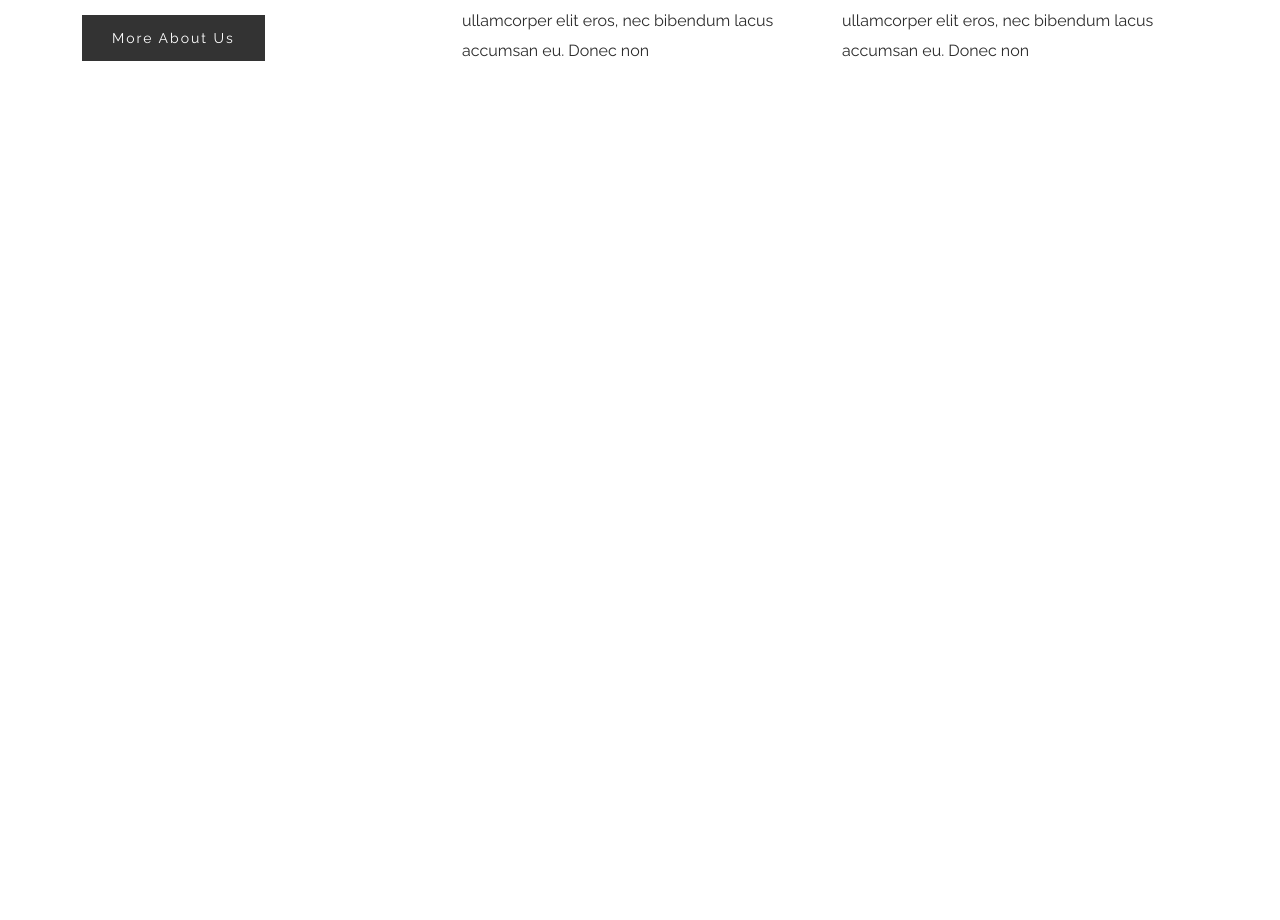
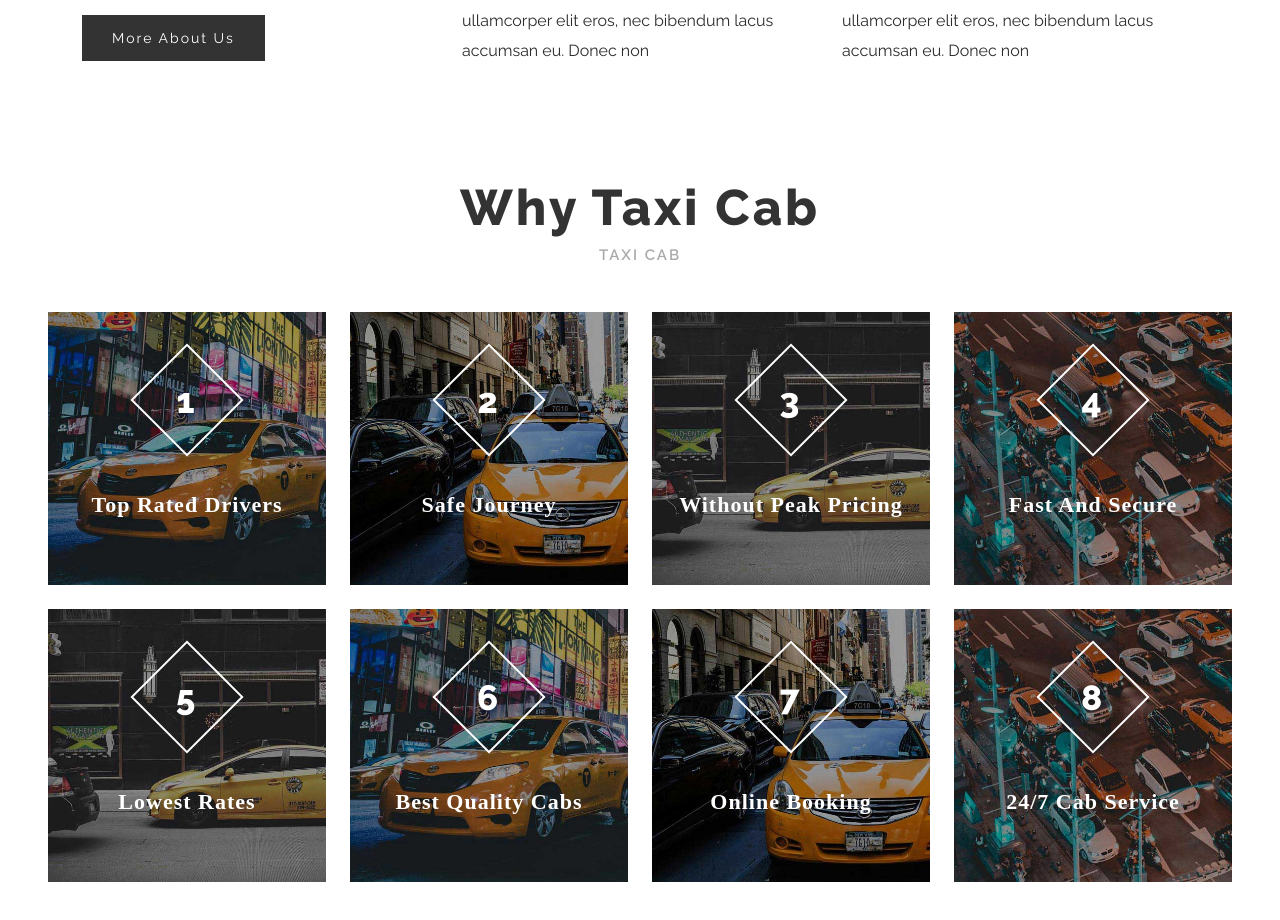
Before and after one commit to Cyber9jaDev/Car-Booking-System, a React (Vite) app in the folder client/: page / in a window 1280 px wide. Shown: the part 1222-2142 px from the top of the page. Before the commit the page ends 1352 px from the top, so only its background shows below. Built offline with nearby package versions, Linux system fonts and the light colour scheme.

Commit message:
why component

```diff
--- a/client/src/App.tsx
+++ b/client/src/App.tsx
@@ -1,6 +1,7 @@
 import Banner from "./components/users/Banner";
 import TopNav from "./components/users/TopNav";
 import Welcome from "./components/users/Welcome";
+import Why from "./components/users/Why";
 
 
 function App() {
@@ -10,6 +11,7 @@ function App() {
     <TopNav />
     <Banner />
     <Welcome />
+    <Why />
     </>
   )
 }
--- /dev/null
+++ b/client/src/components/users/Why.tsx
@@ -0,0 +1,66 @@
+import '../../sass/why.scss';
+
+const Why = () => {
+  return (
+    <section id='why' className='why'>
+      <div className="container-fluid p-md-5 p-3">
+        <header>
+          <h3 className="heading text-capitalize text-center">Why taxi cab</h3>
+          <h5 className="heading mb-5 text-center">Taxi Cab</h5>
+        </header>
+        <div className="row why-grids">
+          <div className="col-lg-3 col-md-4 col-sm-6">
+            <div className="py-5 px-2 mb-4 grid1 text-center">
+              <h4 className="mx-auto"><span>1</span></h4>
+              <p className="mt-5">Top Rated Drivers</p>
+            </div>
+          </div>
+          <div className="col-lg-3 col-md-4 col-sm-6">
+            <div className="py-5 px-2 mb-4 grid2 text-center">
+              <h4 className="mx-auto"><span>2</span></h4>
+              <p className="mt-5">Safe Journey</p>
+            </div>
+          </div>
+          <div className="col-lg-3 col-md-4 col-sm-6">
+            <div className="py-5 px-2 mb-4 grid3 text-center">
+              <h4 className="mx-auto"><span>3</span></h4>
+              <p className="mt-5">Without Peak Pricing</p>
+            </div>
+          </div>
+          <div className="col-lg-3 col-md-4 col-sm-6">
+            <div className="py-5 px-2 mb-4 grid4 text-center">
+              <h4 className="mx-auto"><span>4</span></h4>
+              <p className="mt-5">Fast And Secure</p>
+            </div>
+          </div>
+          <div className="col-lg-3 col-md-4 col-sm-6">
+            <div className="py-5 px-2 mb-md-0 mb-4 grid5 text-center">
+              <h4 className="mx-auto"><span>5</span></h4>
+              <p className="mt-5">Lowest Rates</p>
+            </div>
+          </div>
+          <div className="col-lg-3 col-md-4 col-sm-6">
+            <div className="py-5 px-2 mb-md-0 mb-4 grid6 text-center">
+              <h4 className="mx-auto"><span>6</span></h4>
+              <p className="mt-5">Best Quality Cabs</p>
+            </div>
+          </div>
+          <div className="col-lg-3 col-md-4 col-sm-6">
+            <div className="py-5 px-2 mb-sm-0 mb-4 grid7 text-center">
+              <h4 className="mx-auto"><span>7</span></h4>
+              <p className="mt-5">Online Booking</p>
+            </div>
+          </div>
+          <div className="col-lg-3 col-md-4 col-sm-6">
+            <div className="py-5 px-2 grid8 text-center">
+              <h4 className="mx-auto"><span>8</span></h4>
+              <p className="mt-5">24/7 Cab Service</p>
+            </div>
+          </div>
+        </div>
+		</div>
+    </section>
+  )
+}
+
+export default Why;
--- /dev/null
+++ b/client/src/sass/why.scss
@@ -0,0 +1,100 @@
+#why{
+
+  h3.heading {
+    font-size: 50px;
+    font-weight: 800;
+    letter-spacing: 3px;
+    color: #333;
+  }
+
+  h5.heading {
+      text-transform: uppercase;
+      font-size: 15px;
+      font-weight: 600;
+      color: #aaa;
+      letter-spacing: 2px;
+  }
+  .grid1:hover, .grid2:hover, .grid3:hover, .grid4:hover, .grid5:hover, .grid6:hover,.grid7:hover, .grid8:hover {
+    opacity: .9;
+    transition: 0.5s all;
+    -webkit-transition: 0.5s all;
+    -moz-transition: 0.5s all;
+    -ms-transition: 0.5s all;
+    -o-transition: 0.5s all;
+  }
+
+  .grid1, .grid2, .grid3, .grid4, .grid5, .grid6, .grid7, .grid8 {
+    transition: 0.5s all;
+    -webkit-transition: 0.5s all;
+    -moz-transition: 0.5s all;
+    -ms-transition: 0.5s all;
+    -o-transition: 0.5s all;
+  }
+
+  .grid1{
+    background:url(../assets/why1.jpg) no-repeat 0px 0px;
+    background-size: cover;
+  }
+  .grid2{
+    background:url(../assets/why2.jpg) no-repeat 0px 0px;
+    background-size: cover;
+  }
+
+  .grid3{
+    background:url(../assets/why3.jpg) no-repeat 0px 0px;
+    background-size: cover;
+  }
+
+  .grid4{
+    background:url(../assets/why4.jpg) no-repeat 0px 0px;
+    background-size: cover;
+  }
+
+
+  .grid5{
+    background:url(../assets/why3.jpg) no-repeat 0px 0px;
+    background-size: cover;
+  }
+
+  .grid6{
+    background:url(../assets/why1.jpg) no-repeat 0px 0px;
+    background-size: cover;
+  }
+
+  .grid7{
+    background:url(../assets/why2.jpg) no-repeat 0px 0px;
+    background-size: cover;
+  }
+
+
+  .grid8{
+    background:url(../assets/why4.jpg) no-repeat 0px 0px;
+    background-size: cover;
+  }
+
+
+  h4{
+      color: #fff;
+      font-weight: 800;
+      font-size: 35px;
+      text-align: center;
+      width: 80px;
+      height: 80px;
+      line-height: 80px;
+      border: 2px solid #fff;
+      transform: rotate(45deg);
+  }
+
+  h4 span{
+    transform: rotate(-45deg);
+    display: block;
+  }
+
+  p {
+      font-size: 22px;
+      font-weight: 600;
+      color: #fff;
+      letter-spacing: 1px;
+      font-family: initial;
+  }
+}
```
